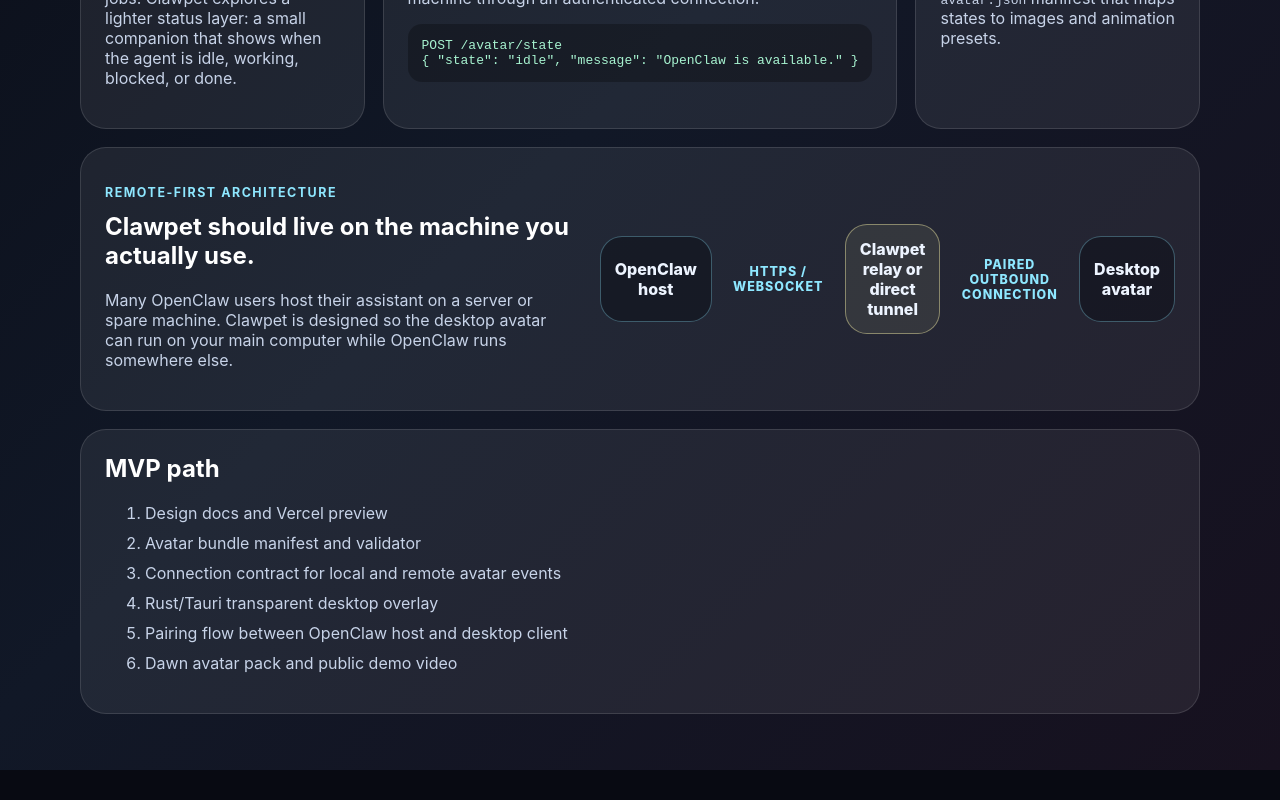
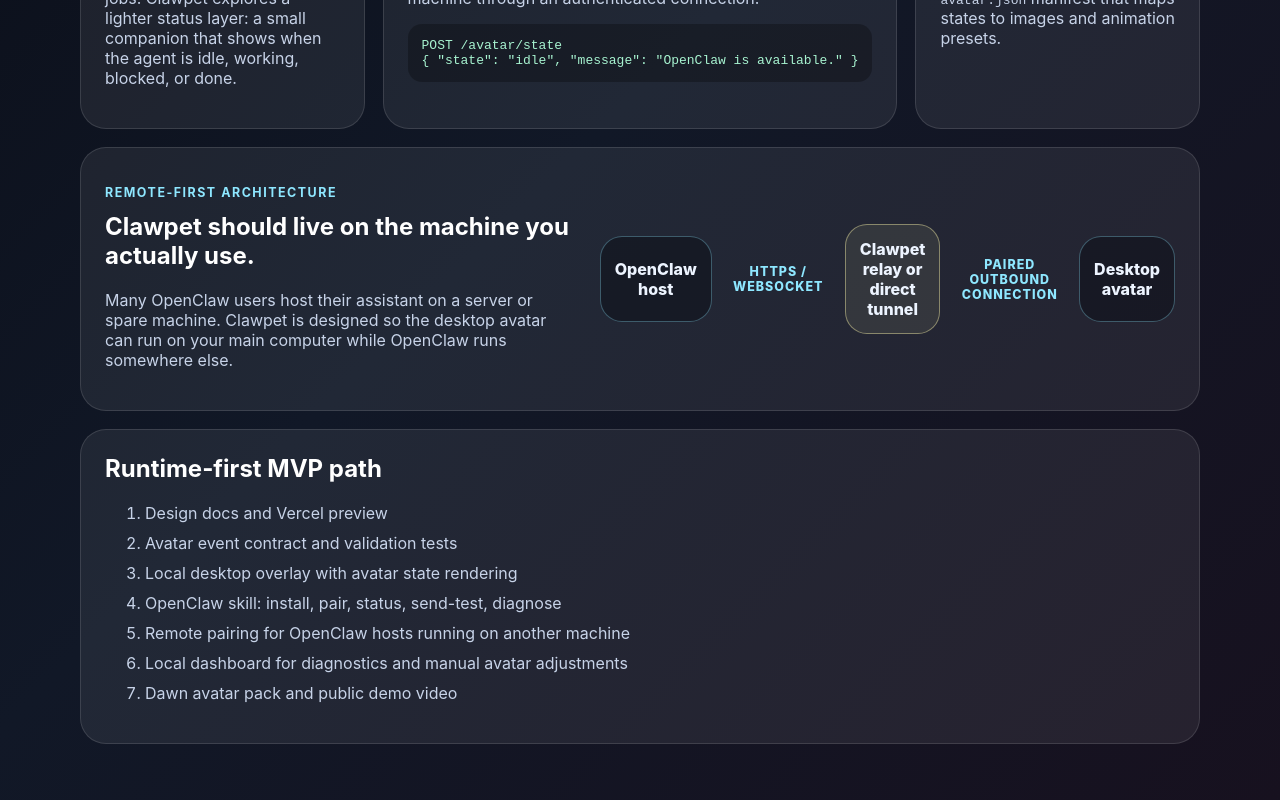
Before and after one commit to fighterz8/clawpet, a React (Vite) app: page / in a window 1280 px wide. Shown: the part 854-1654 px from the top of the page. Before the commit the page ends 1624 px from the top, so only its background shows below. Built offline with nearby package versions, Linux system fonts and the light colour scheme.

Commit message:
Define runtime-first MVP and event contract

```diff
--- a/src/main.tsx
+++ b/src/main.tsx
@@ -141,13 +141,14 @@
       </section>
 
       <section className="roadmap">
-        <h2>MVP path</h2>
+        <h2>Runtime-first MVP path</h2>
         <ol>
           <li>Design docs and Vercel preview</li>
-          <li>Avatar bundle manifest and validator</li>
-          <li>Connection contract for local and remote avatar events</li>
-          <li>Rust/Tauri transparent desktop overlay</li>
-          <li>Pairing flow between OpenClaw host and desktop client</li>
+          <li>Avatar event contract and validation tests</li>
+          <li>Local desktop overlay with avatar state rendering</li>
+          <li>OpenClaw skill: install, pair, status, send-test, diagnose</li>
+          <li>Remote pairing for OpenClaw hosts running on another machine</li>
+          <li>Local dashboard for diagnostics and manual avatar adjustments</li>
           <li>Dawn avatar pack and public demo video</li>
         </ol>
       </section>
```
Also changed, not shown: 4 other files (tests, documents, lock files or other folders).
